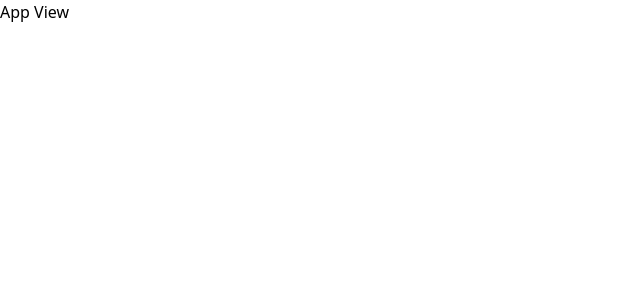
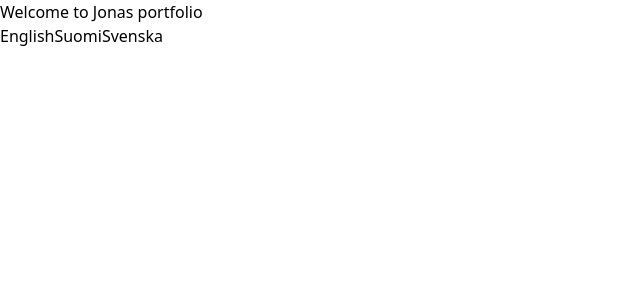
Before and after one commit to EngbergJonas/portfolio, a React (Create React App) app: page / in a window 1280 px wide. Shown: the top 300 px of the page, without its empty margins (0-640 px from the left). Built offline with nearby package versions, Linux system fonts and the light colour scheme.

Commit message:
added i18next and i18next-react

```diff
--- a/package.json
+++ b/package.json
@@ -11,8 +11,10 @@
     "@types/react": "^18.2.24",
     "@types/react-dom": "^18.2.8",
     "@types/react-router-dom": "^5.3.3",
+    "i18next": "^23.5.1",
     "react": "^18.2.0",
     "react-dom": "^18.2.0",
+    "react-i18next": "^13.2.2",
     "react-router-dom": "^6.16.0",
     "react-scripts": "5.0.1",
     "typescript": "^4.9.5",
--- a/src/App.tsx
+++ b/src/App.tsx
@@ -1,9 +1,44 @@
+import i18next from 'i18next';
+import { useEffect, useState } from 'react';
+import { useTranslation } from 'react-i18next';
+
 const App = () => {
+  const { t } = useTranslation();
+
+  const [language, setLanguage] = useState('en');
+
+  useEffect(() => {
+    i18next.changeLanguage(language);
+  }, [language]);
+
   return (
     <div data-testid="app-view">
       <header>
-        <h1>App View</h1>
+        <h1>{t('frontPageTitle')}</h1>
       </header>
+      <div className="flex flex-row gap-2" data-testid="language-switch">
+        <button
+          className="border-gray-600 border-2 px-2"
+          data-testid="lang-btn-en"
+          onClick={() => setLanguage('en')}
+        >
+          {'English'}
+        </button>
+        <button
+          className="border-gray-600 border-2 px-2"
+          data-testid="lang-btn-fi"
+          onClick={() => setLanguage('fi')}
+        >
+          {'Suomi'}
+        </button>
+        <button
+          className="border-gray-600 border-2 px-2"
+          data-testid="lang-btn-se"
+          onClick={() => setLanguage('se')}
+        >
+          {'Svenska'}
+        </button>
+      </div>
     </div>
   );
 };
--- /dev/null
+++ b/src/i18n.ts
@@ -0,0 +1,38 @@
+import i18n from 'i18next';
+import { initReactI18next } from 'react-i18next';
+
+// the translations
+// (tip move them in a JSON file and import them,
+// or even better, manage them separated from your code: https://react.i18next.com/guides/multiple-translation-files)
+const resources = {
+  en: {
+    translation: {
+      frontPageTitle: 'Welcome to Jonas portfolio',
+    },
+  },
+  fi: {
+    translation: {
+      frontPageTitle: 'Tervetuloa Jonaksen portfolioon',
+    },
+  },
+  se: {
+    translation: {
+      frontPageTitle: 'Välkommen till Jonas portfolio',
+    },
+  },
+};
+
+i18n
+  .use(initReactI18next) // passes i18n down to react-i18next
+  .init({
+    resources,
+    lng: 'en', // language to use, more information here: https://www.i18next.com/overview/configuration-options#languages-namespaces-resources
+    // you can use the i18n.changeLanguage function to change the language manually: https://www.i18next.com/overview/api#changelanguage
+    // if you're using a language detector, do not define the lng option
+
+    interpolation: {
+      escapeValue: false, // react already safes from xss
+    },
+  });
+
+export default i18n;
--- a/src/index.tsx
+++ b/src/index.tsx
@@ -1,6 +1,7 @@
 import ReactDOM from 'react-dom/client';
 import { RouterProvider, createBrowserRouter } from 'react-router-dom';
 import { routesConfig } from './utils/routesConfig';
+import './i18n';
 import './index.css';
 
 ReactDOM.createRoot(document.getElementById('root') as HTMLElement).render(
```
Also changed, not shown: 1 other file (tests, documents, lock files or other folders).
